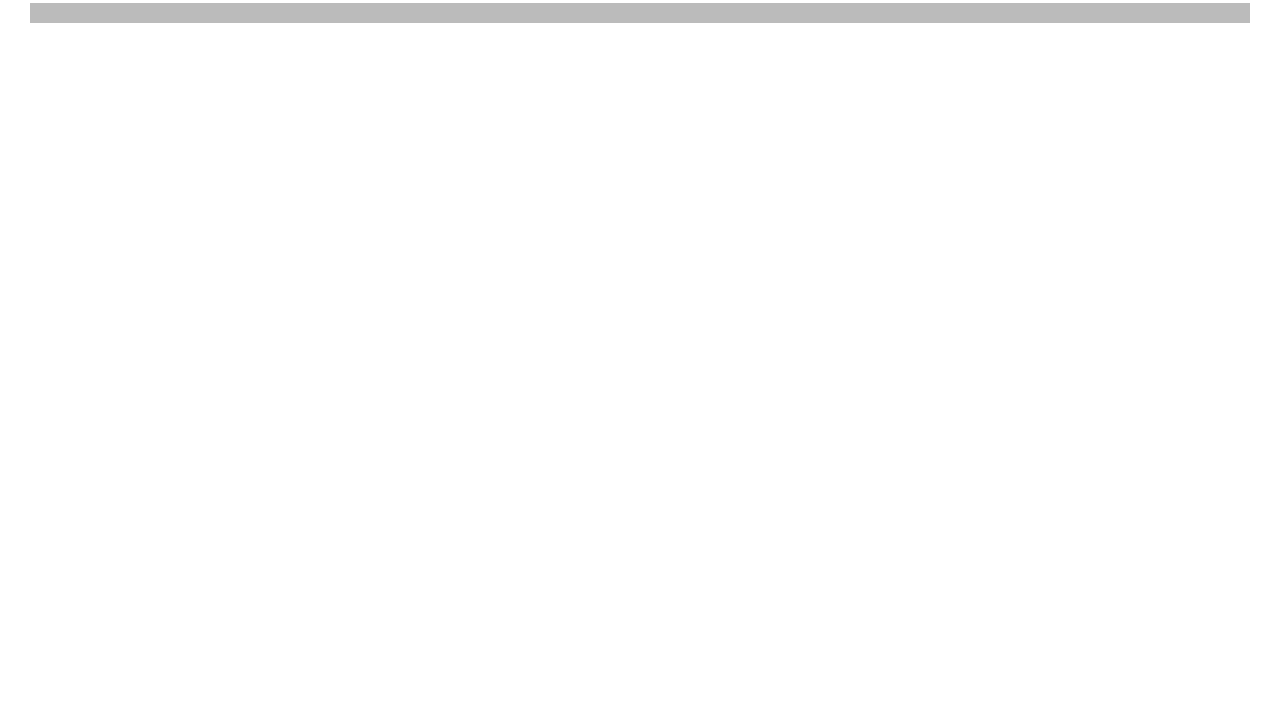
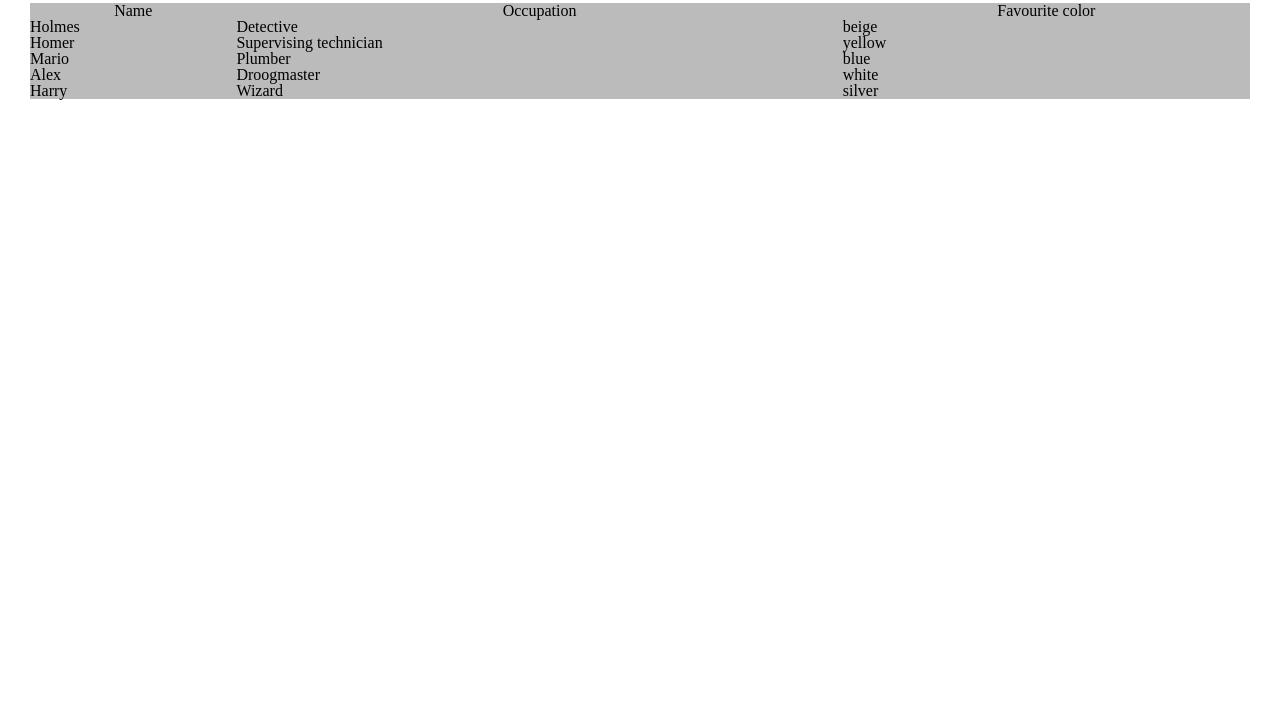
Before and after one commit to jimhigson/table-exercise, a website: page index.html in a window 1280 px wide. Shown: the part 77-800 px from the top of the page. Drawn offline with nearby package versions, Linux system fonts and the light colour scheme.

Commit message:
Created table data and tests

```diff
--- a/index.html
+++ b/index.html
@@ -1,5 +1,5 @@
 <!DOCTYPE html>
-<html lang="en">
+<html lang="en" ng-app="tableApp">
 	<head>
 	    <script src="//ajax.googleapis.com/ajax/libs/angularjs/1.5.6/angular.min.js"></script>
 	    <script src="index.js"></script>
@@ -12,7 +12,14 @@
 
 	    <h1>Table of people</h1>
 
-    <table></table>
+		<table ng-controller="tableController as vm">
+		    <tr>
+		        <th ng-repeat="heading in vm.headings">{{heading | tableHeadingFilter}}</th>
+		    </tr>
+		    <tr ng-repeat="item in vm.content">
+		        <td ng-repeat="heading in vm.headings">{{vm.getField(item, heading)}}</td>
+		    </tr>
+		</table>
 
 	</body>
 </html>
--- a/index.js
+++ b/index.js
@@ -1,4 +1,103 @@
+angular
+	.module('tableApp', [])
+	.filter('tableHeadingFilter', tableHeadingFilter)
+	.controller('tableController', tableController)
+	.factory('tableFactory', tableFactory)
+	.service('tableService', tableService);
 
-angular.module('something', [])
+function tableHeadingFilter() {
+    var filter = function (label) {
+        return label.charAt(0).toUpperCase() + label.slice(1);
+    };
 
-console.log('hello');
+    return filter;
+}
+
+tableController.$inject = ['tableFactory'];
+function tableController (tableFactory) {
+	var vm = this;
+
+	function getTableData () {
+		var table = tableFactory.getTableData().then(showTable);
+	}
+
+	function showTable (tableData) {
+		vm.headings = tableData.headings;
+		vm.content = tableData.content;
+	}
+
+	this.getField = function (item, heading) {
+		return item[heading];
+	};
+
+	getTableData();
+
+}
+
+
+tableFactory.$inject = ['tableService'];
+function tableFactory (tableService) {
+
+	function getTableData() {
+		return tableService.getData().then(dataReceived);
+	}
+
+	function dataReceived(result) {
+
+		var content = [];
+		angular.forEach(result.data, function (value, key) {
+			content.push(formatKeys(value));
+		});
+
+		var headings = createHeadings(content[0]);
+
+		return {
+			headings: headings,
+			content: content
+		};
+	}
+
+	function createHeadings(data) {
+		var headings = [];
+
+		angular.forEach(data, function (value, key) {
+			headings.push(key);
+		});
+
+		return headings;
+
+	}
+
+	function formatKeys(content) {
+		var formatObj = {};
+
+		angular.forEach(content, function (value, key) {
+			formatObj[key.toLowerCase()] = value;
+		});
+
+		return formatObj;
+	}
+
+	return {
+		getTableData: getTableData
+	};
+}
+
+
+tableService.$inject = ['$http'];
+function tableService (http) {
+
+	function getData() {
+		return http({
+			method: 'GET',
+			url: 'data.json'
+		}).then(function(res) {
+			return res.data;
+		});
+	}
+
+	return {
+		getData : getData
+	};
+
+}
```
Also changed, not shown: specs/something.spec.js (deleted, +0 -7 lines), specs/table.spec.js (added, +80 -0 lines). Lines whose indentation alone changed are shown as unchanged.
